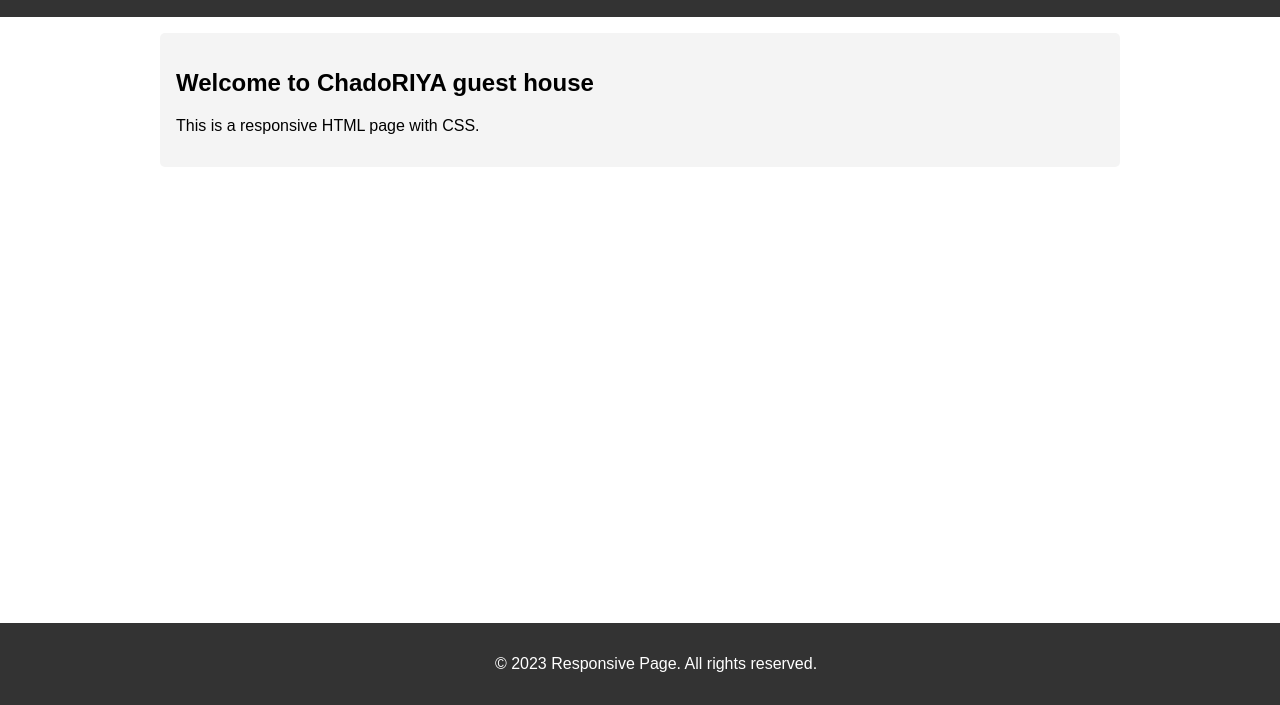
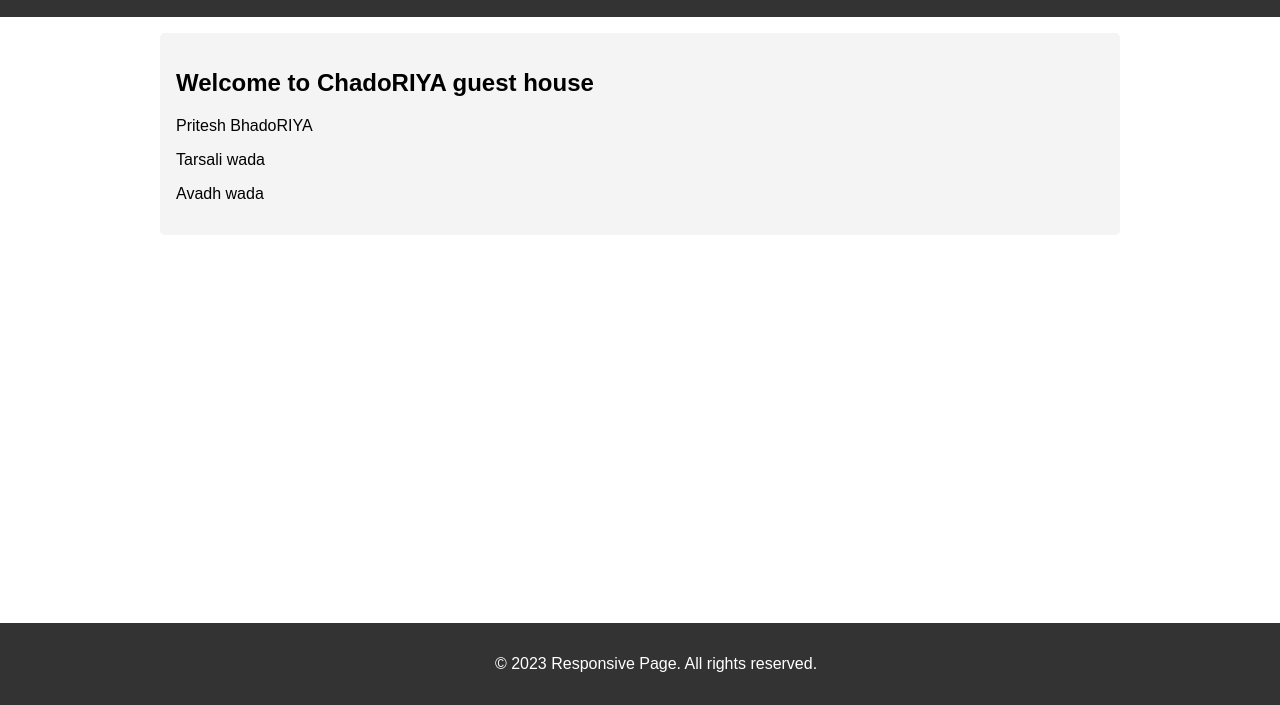
Before and after one commit to pnehalr99/gitjenkins, a plain HTML site: page index.html in a window 1280 px wide. Shown: the part 95-800 px from the top of the page. Drawn offline with Linux system fonts and the light colour scheme.

Commit message:
Update index.html

```diff
--- a/index.html
+++ b/index.html
@@ -49,7 +49,11 @@
   <div class="container">
     <div class="main-content">
       <h2>Welcome to ChadoRIYA guest house</h2>
-      <p>This is a responsive HTML page with CSS.</p>
+    <p> Pritesh BhadoRIYA </p>
+      <p> Tarsali wada </p>
+      <p> Avadh wada </p>
+
+
     </div>
   </div>
 
```
